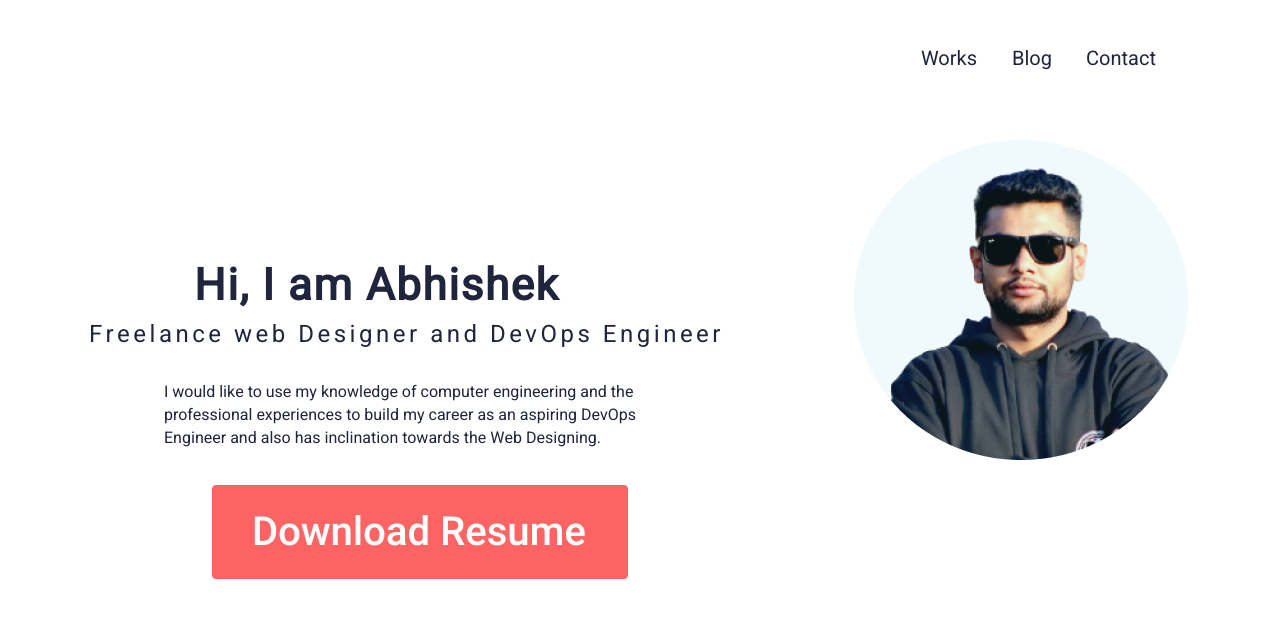
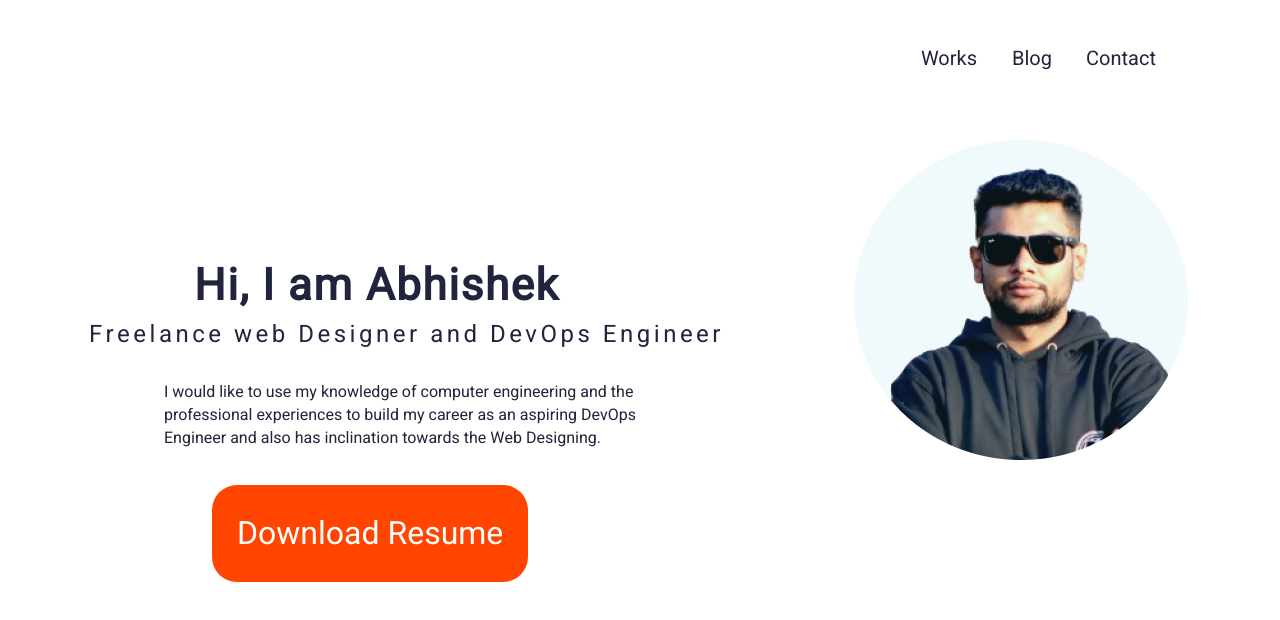
Before and after one commit to abhishek72006/portfolio, a website built with Vite: page index.html in a window 1280 px wide. Built offline with nearby package versions, Linux system fonts and the light colour scheme.

Commit message:
✨ Better Download Resume button

```diff
--- a/index.html
+++ b/index.html
@@ -17,17 +17,21 @@
 				<h2 class="title2">Works</h2>
 				<h2 class="title3">Blog</h2>
 				<h2 class="title4">Contact</h2>
-		<p class="text">I would like to use my knowledge of computer engineering and the professional experiences to build my career as an aspiring DevOps Engineer and also has inclination towards the Web Designing.
+				<p class="text">
+					I would like to use my knowledge of computer engineering and the
+					professional experiences to build my career as an aspiring DevOps
+					Engineer and also has inclination towards the Web Designing.
 				</p>
 			</div>
 			<!--My image-->
 			<div class="my-image-container">
-		<img src="./img/my-image.png" alt="My image">
+				<img src="./img/my-image.png" alt="My image" />
 			</div>
-	<div class="download-resume">
-		<a href="https://drive.google.com/drive/u/0/folders/1vhWy3XnSScdH0TbNecKYBPGL8qZK4yja" target="_blank">
-		<img src="./img/download-resume.png" alt="download-resume"></a>
-	</div>
+			<a
+				href="https://drive.google.com/drive/u/0/folders/1vhWy3XnSScdH0TbNecKYBPGL8qZK4yja"
+				class="download-resume"
+				>Download Resume</a
+			>
 		</div>
 	</body>
 </html>
--- a/style.css
+++ b/style.css
@@ -2,10 +2,10 @@
 :root {
 	font-size: 16px;
 }
-html{
+html {
 	box-sizing: border-box;
 }
-body{
+body {
 	margin: 0;
 	overflow-x: hidden;
 	font-family: Heebo, sans-serif;
@@ -20,14 +20,14 @@ body{
 	margin-top: 60px;
 	font-size: 2rem;
 }
-.wrapper{
+.wrapper {
 	position: relative;
 	width: 1152px;
 	min-height: 100vh;
 	margin: auto;
-color: #21243D;
+	color: #21243d;
 }
-.title{
+.title {
 	position: absolute;
 	width: 437px;
 	height: 57px;
@@ -40,7 +40,7 @@ color: #21243D;
 	/* or 136% */
 	letter-spacing: 1.5px;
 }
-.title1{
+.title1 {
 	position: absolute;
 	width: 635px;
 	height: 60px;
@@ -53,15 +53,14 @@ color: #21243D;
 	/* identical to box height, or 250% */
 	letter-spacing: 3.5px;
 }
-.my-image-container{
+.my-image-container {
 	position: absolute;
 	width: 310px;
 	height: 320px;
 	left: 790px;
 	top: 140px;
-
 }
-.text{
+.text {
 	position: absolute;
 	width: 491px;
 	height: 72px;
@@ -74,15 +73,31 @@ color: #21243D;
 
 	/* Dark Color */
 }
-.download-resume{
+.download-resume {
 	position: absolute;
-	width: 208px;
-	height: 47px;
+	/* width: 208px; */
+	/* height: 47px; */
 	left: 148px;
 	top: 485px;
 
+	border: 0;
+	background-color: transparent;
+	background-color: orangered;
+	padding: 25px;
+	border-radius: 25px;
+
+	font-size: 32px;
+
+	color: white;
+
+	text-decoration: none;
 }
-.title2{
+
+.download-resume:hover {
+	text-decoration: underline;
+}
+
+.title2 {
 	position: absolute;
 	width: 57px;
 	height: 43px;
@@ -96,7 +111,7 @@ color: #21243D;
 	line-height: 29px;
 	text-align: right;
 }
-.title3{
+.title3 {
 	position: absolute;
 	width: 106px;
 	height: 43px;
@@ -110,7 +125,7 @@ color: #21243D;
 	line-height: 29px;
 	text-align: right;
 }
-.title4{
+.title4 {
 	position: absolute;
 	width: 71px;
 	height: 43px;
```
Lines whose indentation alone changed are shown as unchanged.
